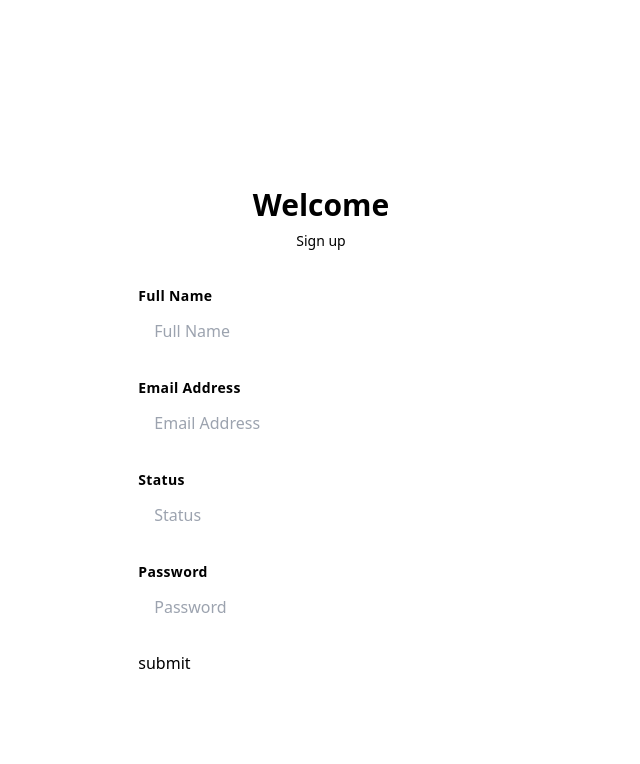
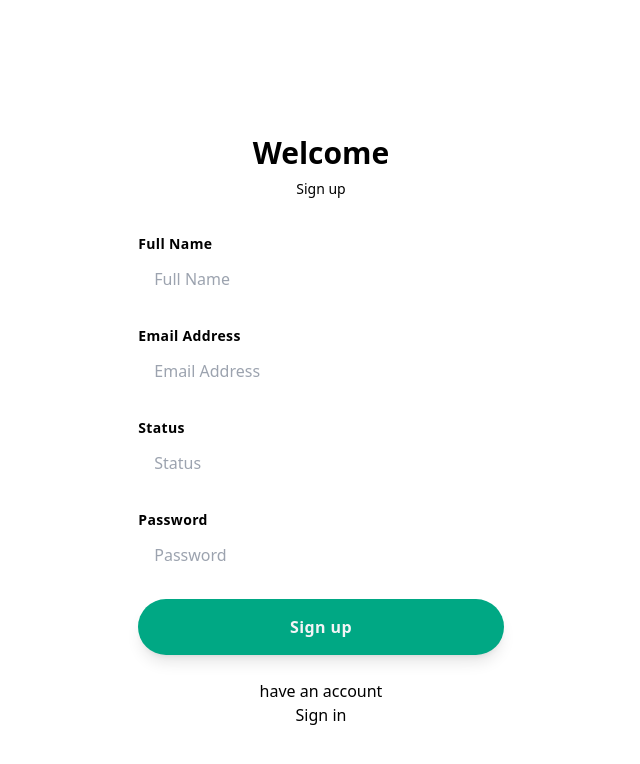
Before and after one commit to swarupcs/WhatsApp, a React (Create React App) app in the folder whatsapp_frontend/: page /register in a window 1280 px wide. Shown: the top 764 px of the page, without its empty margins (319-959 px from the left). Built offline with nearby package versions, Linux system fonts and the light colour scheme; what redux-persist-transform-filter would draw is missing.

Commit message:
Finishing sign up form markup and styles

```diff
--- a/whatsapp_frontend/package.json
+++ b/whatsapp_frontend/package.json
@@ -14,6 +14,7 @@
     "react-redux": "^9.1.0",
     "react-router-dom": "^6.21.2",
     "react-scripts": "5.0.1",
+    "react-spinners": "^0.13.8",
     "redux-persist": "^6.0.0",
     "redux-persist-transform-filter": "^0.0.22",
     "web-vitals": "^2.1.4",
--- a/whatsapp_frontend/src/components/auth/RegisterForm.jsx
+++ b/whatsapp_frontend/src/components/auth/RegisterForm.jsx
@@ -3,8 +3,12 @@ import { useForm } from "react-hook-form";
 import { yupResolver } from "@hookform/resolvers/yup";
 import { signUpSchema } from "../../utils/validation";
 import AuthInput from "./AuthInput";
+import { useSelector } from "react-redux";
+import  PulseLoader  from "react-spinners/PulseLoader";
+import { Link } from "react-router-dom";
 
 function RegisterForm() {
+  const { status } = useSelector((state) => state.user);
   const {
     register,
     handleSubmit,
@@ -15,8 +19,8 @@ function RegisterForm() {
   });
 
   const onSubmit = (data) => console.log(data);
-  console.log("values", watch());
-  console.log("errors", errors);
+  // console.log("values", watch());
+  // console.log("errors", errors);
   return (
     <div className="h-screen w-full flex items-center justify-center overflow-hidden">
       {/* Container */}
@@ -56,8 +60,18 @@ function RegisterForm() {
             register={register}
             error={errors?.password?.message}
           />
+          {/* Submit button */}
+          <button
+          className="w-full flex justify-center bg-green_1 text-gray-100 p-4 rounded-full tracking-wide font-semibold focus:outline-none hover:bg-green_2 shadow-lg cursor-pointer transition ease-in duration-300"
 
-          <button type="submit">submit</button>
+          type="submit">
+          {status === "loading" ? <PulseLoader color="#fff" size={16}/> : "Sign up"}
+          </button>
+          {/* Sign in link */}
+          <p className="flex flex-col items-center justify-center mt-10 text-center text-md dark:text-dark_text_1">
+            <span>have an account</span>
+            <Link href="/login" className="hover:underline cursor-pointer transition ease-in duration-300">Sign in</Link>
+          </p>
         </form>
       </div>
     </div>
```
Also changed, not shown: 1 other file (tests, documents, lock files or other folders).
